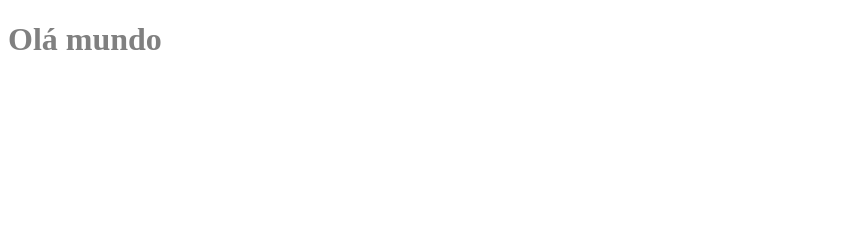
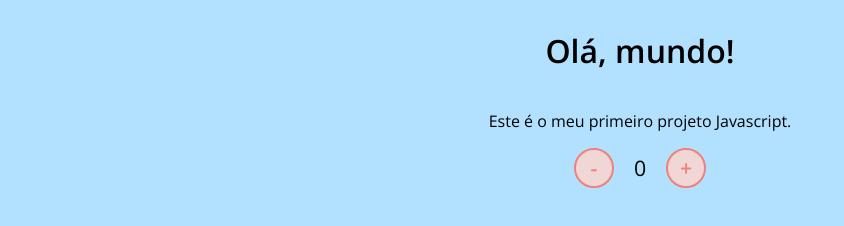
Before and after one commit to ManoelPjr/Bootcamp-Inter-Dio, a plain HTML site: page Introdução ao JavaScript/index.html in a window 1280 px wide. Shown: the whole page, without its empty margins (0-844 px from the left). Drawn offline with nearby package versions, Linux system fonts and the light colour scheme.

Commit message:
Criando um contador

```diff
--- a/Introdução ao JavaScript/assets/css/styles.css
+++ b/Introdução ao JavaScript/assets/css/styles.css
@@ -1,3 +1,36 @@
-body{
-    color: grey;
+@import url('https://fonts.googleapis.com/css2?family=Open+Sans:wght@300;600&display=swap');
+
+* {
+    font-family: 'Open Sans', sans-serif;
 }
+
+body {
+    display: flex;
+    align-items: center;
+    justify-content: center;
+    flex-direction: column;
+    background-color: rgb(177, 225, 255);
+}
+
+button {
+    height: 40px;
+    width: 40px;
+    border-radius: 50%;
+    border: 2px solid lightcoral;
+    background-color: rgb(241, 214, 214);
+    color: lightcoral;
+    font-size: 16pt;
+    font-weight: 600;
+    text-align: center;
+}
+
+#counter {
+    display: flex;
+}
+
+#currentNumber {
+    display: flex;
+    align-items: center;
+    margin: 0 20px;
+    font-size: 16pt;
+}
--- a/Introdução ao JavaScript/assets/js/scripts.js
+++ b/Introdução ao JavaScript/assets/js/scripts.js
@@ -1 +1,22 @@
-console.log("Helo world");
+var currentNumberWrapper = document.getElementById("currentNumber");
+var currentNumber = 0;
+
+function colorChange () {
+    if(currentNumber <0){
+        currentNumberWrapper.style.color = '#FF0000';
+    }else{
+        currentNumberWrapper.style.color = '#000000';
+    }
+
+}
+function increment(){
+    currentNumber = currentNumber + 1;
+    currentNumberWrapper.innerHTML = currentNumber;
+    colorChange();
+}
+
+function decrement(){
+    currentNumber = currentNumber - 1;
+    currentNumberWrapper.innerHTML = currentNumber;
+    colorChange();
+}
--- a/Introdução ao JavaScript/index.html
+++ b/Introdução ao JavaScript/index.html
@@ -2,14 +2,18 @@
 <html lang="en">
 <head>
     <meta charset="UTF-8">
-    <meta http-equiv="X-UA-Compatible" content="IE=edge">
     <meta name="viewport" content="width=device-width, initial-scale=1.0">
-    <link rel="stylesheet" href="assets/css/styles.css"/>
-    <script src="assets/js/scripts.js"></script>
-
-    <title>Teste</title>
+    <link rel="stylesheet" href="assets/css/styles.css" />
+    <title>Contador</title>
 </head>
 <body>
-   <h1>Olá mundo</h1>
+    <h1>Olá, mundo!</h1>
+    <p>Este é o meu primeiro projeto Javascript.</p>
+    <div id="counter">
+        <button name="subtrair" onclick="decrement()">-</button>
+        <span id="currentNumber">0</span>
+        <button name="adicionar" onclick="increment()">+</button>
+    </div>
+    <script src="assets/js/scripts.js"></script>
 </body>
 </html>
```
